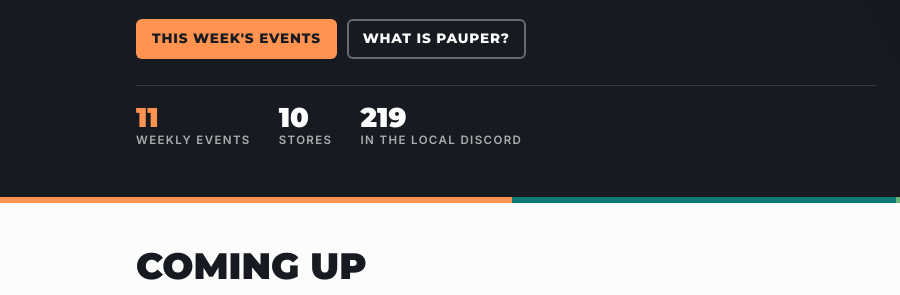
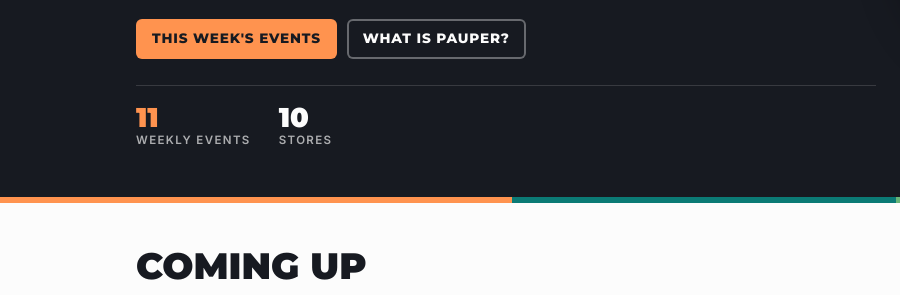
Before and after one commit to Stephasaur/dfw-pauper, a plain HTML site: page index.html in a window 1280 px wide. Shown: the part 375-670 px from the top of the page, 0-900 px from the left. Drawn offline with Linux system fonts and the light colour scheme.

Commit message:
Remove Discord member count from home page stats
Co-Authored-By: Claude Opus 5.5 <noreply@anthropic.com>
Claude-Session: https://claude.ai/code/session_01Jc3YuAYH3cVedWvoerRNsA

```diff
--- a/data/site.json
+++ b/data/site.json
@@ -5,10 +5,9 @@
   "community_discord": {
     "name": "DFW Pauper People",
     "url": "https://discord.gg/DKzPqTRTJ",
-    "members": 219,
-    "note": "The established local Pauper server (not run by DFW Pauper). When our own server is ready, swap name/url/members here."
+    "note": "The established local Pauper server (not run by DFW Pauper). When our own server is ready, swap name/url here."
   },
-  "_how_to_edit": "Set url to the public website address. community_discord is the Discord we send new players to: change its name, url and members to switch servers. 'links' are DFW Pauper's own social profiles: paste each URL between the quotes, leave empty to hide.",
+  "_how_to_edit": "Set url to the public website address. community_discord is the Discord we send new players to: change its name and url to switch servers. 'links' are DFW Pauper's own social profiles: paste each URL between the quotes, leave empty to hide.",
   "links": [
     {
       "label": "Discord",
--- a/index.html
+++ b/index.html
@@ -726,8 +726,6 @@ footer .motto { font: 900 .9rem/1 var(--display); text-transform: uppercase; let
     var items = [];
     if (weeklyCount) items.push([weeklyCount, "Weekly events"]);
     if (storeCount) items.push([storeCount, "Stores"]);
-    var cd = siteData.community_discord;
-    if (cd && cd.members) items.push([cd.members, "In the local Discord"]);
     document.getElementById("hero-stats").innerHTML = items.map(function (i) { return '<div><dt>' + esc(i[1]) + '</dt><dd>' + esc(i[0]) + '</dd></div>'; }).join("");
   }
 
```
Also changed, not shown: 1 other file.
